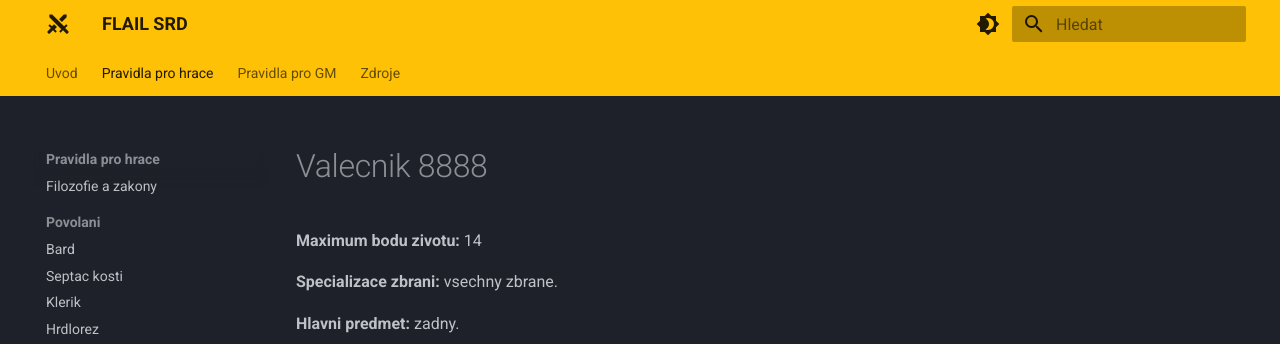
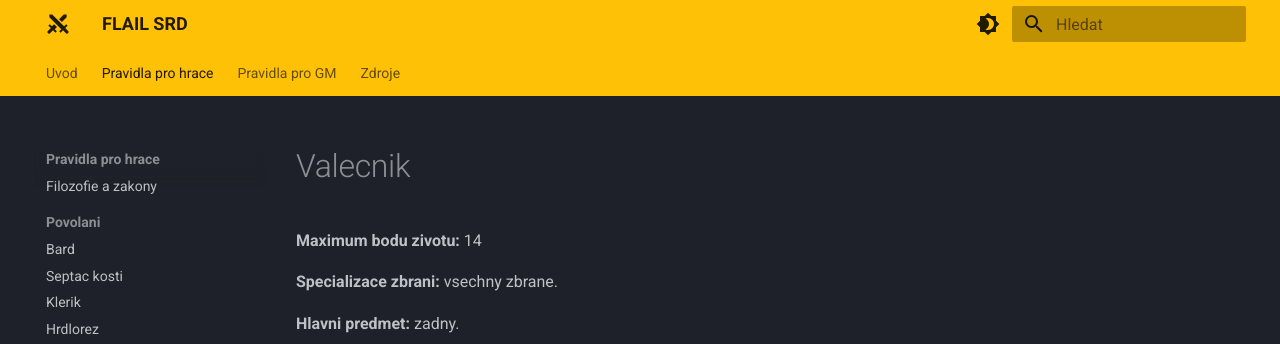
Before and after one commit to Brux-cz/flail-srd, an MkDocs documentation site: the page built from docs/player/classes/warrior.md, in a window 1280 px wide and 900 px high. Shown: the top 344 px of the window. Built offline with MkDocs 1.6.1 and Material for MkDocs 9.7.7, drawn with Linux system fonts in a browser that asks for light colours.

Commit message:
Remove test text from Valecnik title

```diff
--- a/docs/player/classes/warrior.md
+++ b/docs/player/classes/warrior.md
@@ -1,4 +1,4 @@
-# Valecnik 8888
+# Valecnik
 
 **Maximum bodu zivotu:** 14
 
```
